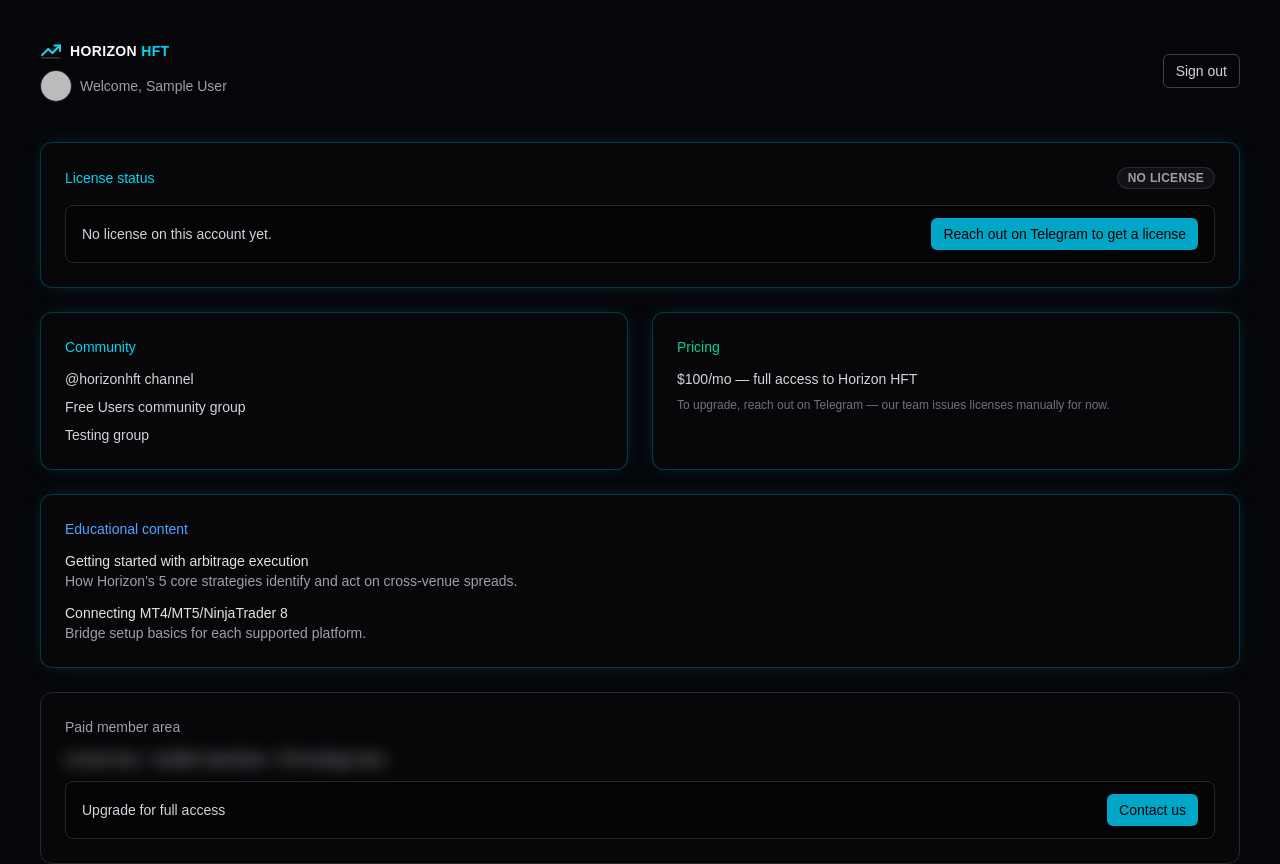
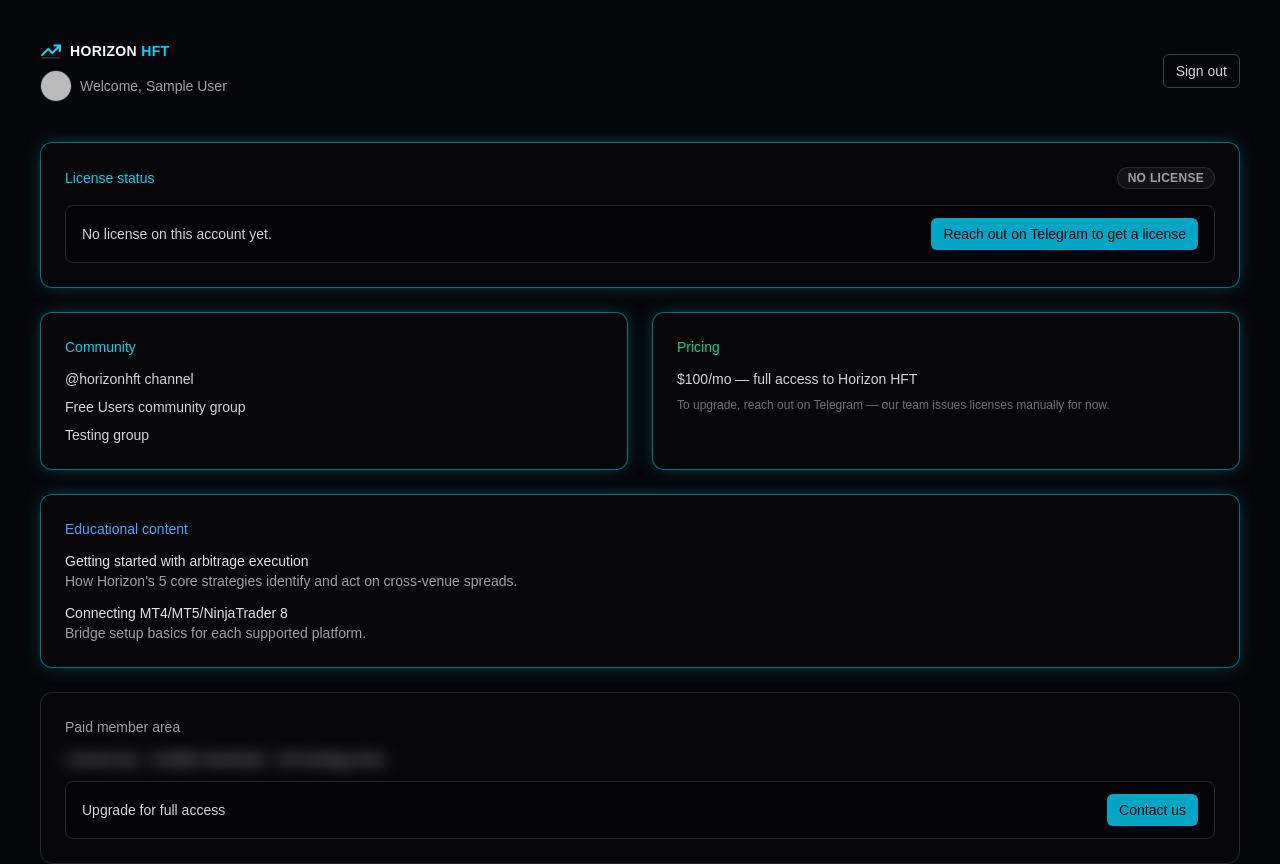
Before and after one commit to c36793431-png/HH-Leo, a Next.js app: page /dashboard in a window 1280 px wide. Shown: the top 864 px of the page. Built offline with nearby package versions, Linux system fonts and the light colour scheme; no server answers; the database is empty; sample sign-in values are in the browser's storage.

Commit message:
Strengthen dashboard card border weight for better visual separation
Bumps cyan border opacity 30%->60% and glow intensity on License
status, Community, Pricing, and Educational content cards per
coxwell's feedback that they read as too faint.

```diff
--- a/src/app/dashboard/page.tsx
+++ b/src/app/dashboard/page.tsx
@@ -55,7 +55,7 @@
           telegramChannelUrl={config.telegramChannelUrl}
         />
 
-        <section className="rounded-xl border border-cyan-500/30 bg-zinc-950/60 p-6 shadow-[0_0_20px_-8px_rgba(34,211,238,0.35)]">
+        <section className="rounded-xl border border-cyan-500/60 bg-zinc-950/60 p-6 shadow-[0_0_20px_-6px_rgba(34,211,238,0.5)]">
           <h2 className="text-sm font-medium text-cyan-400">Community</h2>
           <ul className="mt-3 space-y-2 text-sm text-zinc-300">
             <li>
@@ -91,7 +91,7 @@
           </ul>
         </section>
 
-        <section className="rounded-xl border border-cyan-500/30 bg-zinc-950/60 p-6 shadow-[0_0_20px_-8px_rgba(34,211,238,0.35)]">
+        <section className="rounded-xl border border-cyan-500/60 bg-zinc-950/60 p-6 shadow-[0_0_20px_-6px_rgba(34,211,238,0.5)]">
           <h2 className="text-sm font-medium text-emerald-400">Pricing</h2>
           <p className="mt-3 text-sm text-zinc-300">{config.pricingDisplay}</p>
           <p className="mt-2 text-xs text-zinc-500">
@@ -99,7 +99,7 @@
           </p>
         </section>
 
-        <section className="rounded-xl border border-cyan-500/30 bg-zinc-950/60 p-6 shadow-[0_0_20px_-8px_rgba(34,211,238,0.35)] sm:col-span-2">
+        <section className="rounded-xl border border-cyan-500/60 bg-zinc-950/60 p-6 shadow-[0_0_20px_-6px_rgba(34,211,238,0.5)] sm:col-span-2">
           <h2 className="text-sm font-medium text-blue-400">Educational content</h2>
           <ul className="mt-3 space-y-3">
             {config.educationPreview.map((doc) => (
--- a/src/components/license-status-card.tsx
+++ b/src/components/license-status-card.tsx
@@ -29,7 +29,7 @@
   const badge = getBadge(license);
 
   return (
-    <section className="rounded-xl border border-cyan-500/30 bg-zinc-950/60 p-6 shadow-[0_0_20px_-8px_rgba(34,211,238,0.35)] sm:col-span-2">
+    <section className="rounded-xl border border-cyan-500/60 bg-zinc-950/60 p-6 shadow-[0_0_20px_-6px_rgba(34,211,238,0.5)] sm:col-span-2">
       <div className="flex items-center justify-between">
         <h2 className="text-sm font-medium text-cyan-400">License status</h2>
         <span
```
